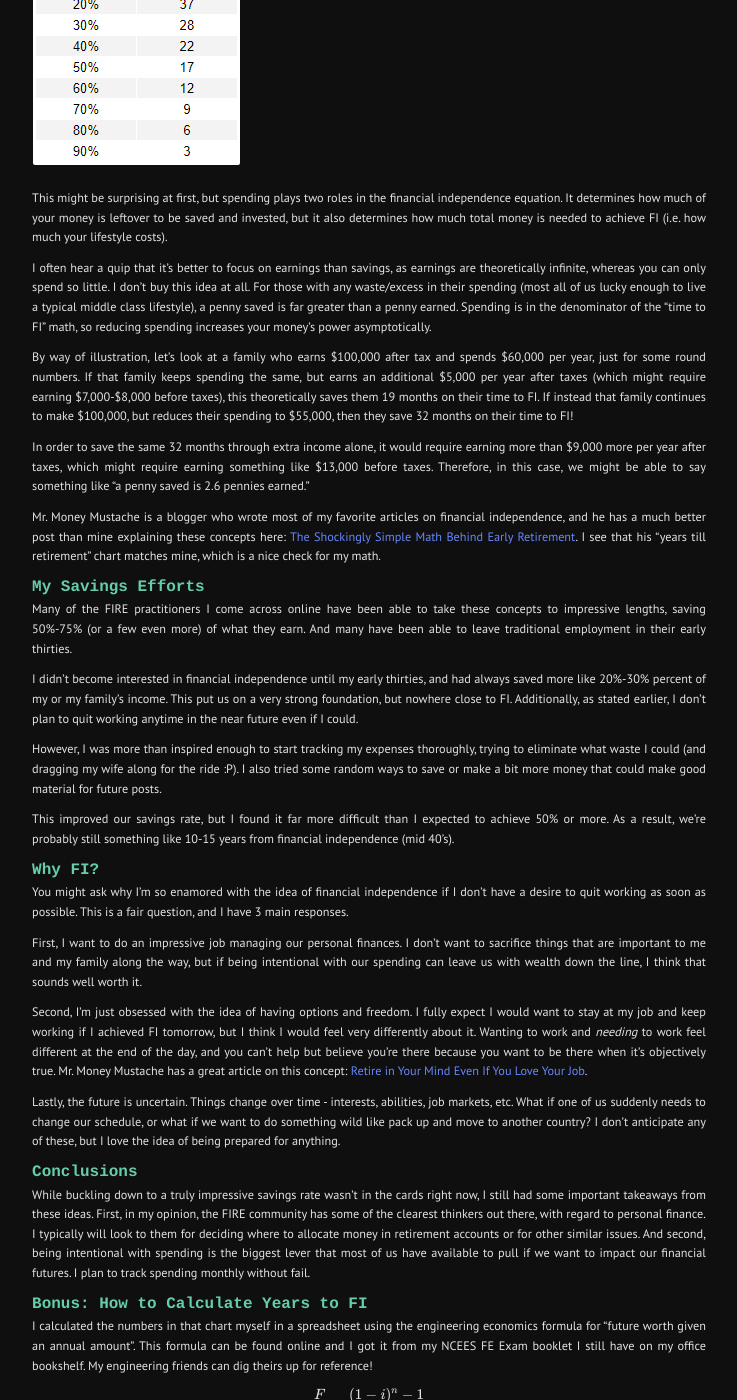
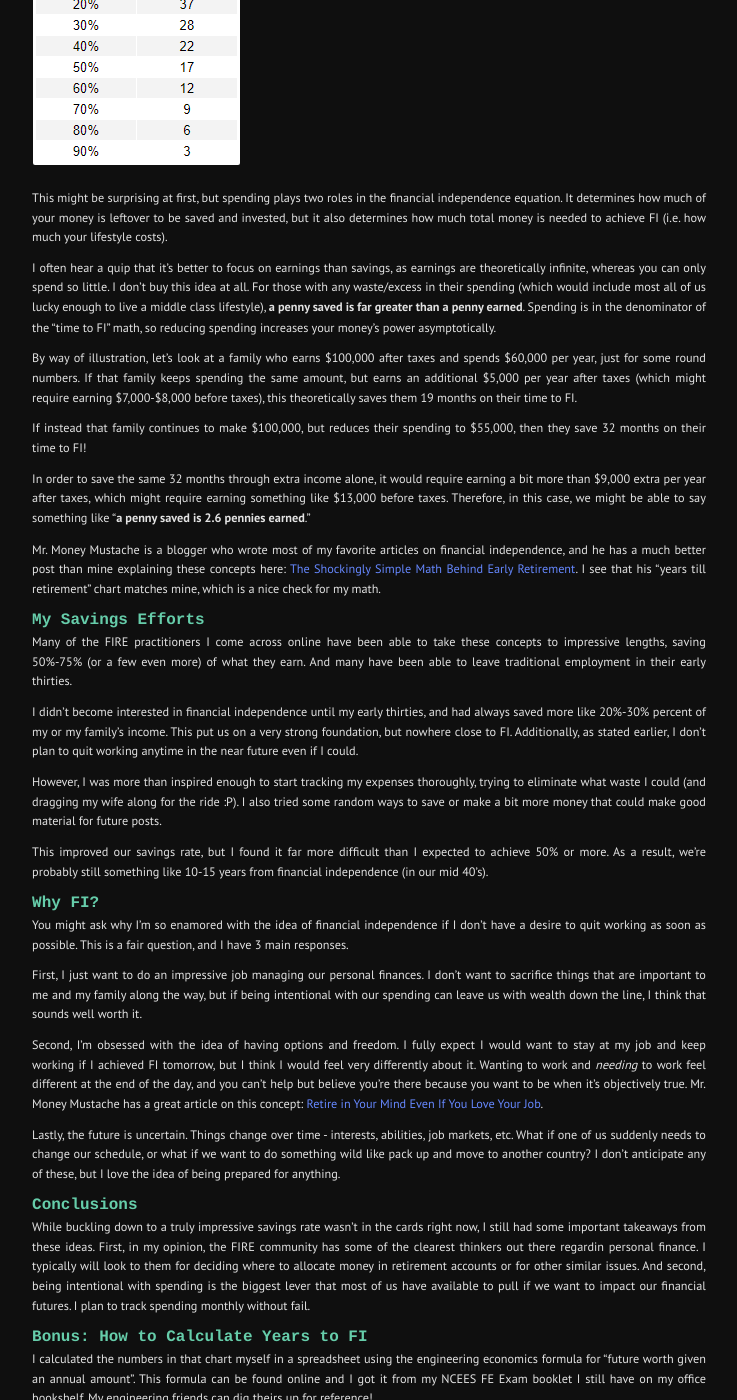
Before and after one commit to labeattie/testpreviewsite, a Jekyll site: the page built from _posts/2022-01-24-my-take-on-fi-pt1.md, in a window 1280 px wide and 1400 px high, scrolled down 1537 px. Shown: the whole window, without its empty margins (271-1008 px from the left). Built offline with Jekyll 4.4.1, drawn with Linux system fonts in a browser that asks for light colours; some of the changed text lies outside the part shown.

Commit message:
minor edits

```diff
--- a/_posts/2022-01-24-my-take-on-fi-pt1.md
+++ b/_posts/2022-01-24-my-take-on-fi-pt1.md
@@ -16,9 +16,9 @@
 ![FI_logo](/testpreviewsite/assets/fire logo.png)
 
 ## Tenet 1: The 4% Rule
-How much money do you need to retire? We don't even have to use such a loaded word. How much money do you need to never have to work again? If you look at many online resources and calculators, they base this answer off of the amount of money you earn.
+How much money do you need to retire? We don't even have to use such a loaded word. How much money do you need to never have to work again? If you look at many online resources and calculators, they will base their answer off of the amount of money you earn.
 
-This is a major pet peeve of mine, as this usually assumes you spend nearly all of the money you make. If I make 10 million dollars a year, but spend the same amount of money that I do now, I wouldn't need any more money to retire, and it wouldn't take hardly any time to get it. Instead, the amount of money you need to retire should be based off of how much money you spend. This can also be thought of as "*how much your lifestyle costs*".
+This is a major pet peeve of mine, as this usually assumes you spend nearly all of the money you make. If I make 10 million dollars a year, but spend the same amount of money that I do now, I wouldn't need more money to retire, and it wouldn't take hardly any time to get the amount I would need. Instead, the amount of money you need to retire should be based off of how much money you spend. This can also be thought of as "*how much your lifestyle costs*."
 
 A common rule of thumb in the FIRE community is the "4% rule". This postulates that, if you withdraw 4% or less per year of a stock/bond portfolio's starting value (adjusted for inflation), you are very unlikely to ever run out of money. This 4% figure is called your "Safe Withdrawal Rate" (SWR). Another way to state this is, if you save up 25x the amount of your annual spending, and have it invested (hopefully in low-fee index funds), then you likely never need to earn another cent.
 
@@ -37,11 +37,13 @@
 
 This might be surprising at first, but spending plays two roles in the financial independence equation. It determines how much of your money is leftover to be saved and invested, but it also determines how much total money is needed to achieve FI (i.e. how much your lifestyle costs).
 
-I often hear a quip that it's better to focus on earnings than savings, as earnings are theoretically infinite, whereas you can only spend so little. I don't buy this idea at all. For those with any waste/excess in their spending (most all of us lucky enough to live a typical middle class lifestyle), a penny saved is far greater than a penny earned. Spending is in the denominator of the "time to FI" math, so reducing spending increases your money's power asymptotically.
+I often hear a quip that it's better to focus on earnings than savings, as earnings are theoretically infinite, whereas you can only spend so little. I don't buy this idea at all. For those with any waste/excess in their spending (which would include most all of us lucky enough to live a middle class lifestyle), **a penny saved is far greater than a penny earned**. Spending is in the denominator of the "time to FI" math, so reducing spending increases your money's power asymptotically.
 
-By way of illustration, let's look at a family who earns $100,000 after tax and spends $60,000 per year, just for some round numbers. If that family keeps spending the same, but earns an additional $5,000 per year after taxes (which might require earning $7,000-$8,000 before taxes), this theoretically saves them 19 months on their time to FI. If instead that family continues to make $100,000, but reduces their spending to $55,000, then they save 32 months on their time to FI!
+By way of illustration, let's look at a family who earns $100,000 after taxes and spends $60,000 per year, just for some round numbers. If that family keeps spending the same amount, but earns an additional $5,000 per year after taxes (which might require earning $7,000-$8,000 before taxes), this theoretically saves them 19 months on their time to FI.
 
-In order to save the same 32 months through extra income alone, it would require earning more than $9,000 more per year after taxes, which might require earning something like $13,000 before taxes. Therefore, in this case, we might be able to say something like "a penny saved is 2.6 pennies earned."
+If instead that family continues to make $100,000, but reduces their spending to $55,000, then they save 32 months on their time to FI!
+
+In order to save the same 32 months through extra income alone, it would require earning a bit more than $9,000 extra per year after taxes, which might require earning something like $13,000 before taxes. Therefore, in this case, we might be able to say something like "**a penny saved is 2.6 pennies earned**."
 
 Mr. Money Mustache is a blogger who wrote most of my favorite articles on financial independence, and he has a much better post than mine explaining these concepts here: [The Shockingly Simple Math Behind Early Retirement][simple_math]. I see that his "years till retirement" chart matches mine, which is a nice check for my math.
 
@@ -52,19 +54,19 @@
 
 However, I was more than inspired enough to start tracking my expenses thoroughly, trying to eliminate what waste I could (and dragging my wife along for the ride :P). I also tried some random ways to save or make a bit more money that could make good material for future posts.
 
-This improved our savings rate, but I found it far more difficult than I expected to achieve 50% or more. As a result, we're probably still something like 10-15 years from financial independence (mid 40's).
+This improved our savings rate, but I found it far more difficult than I expected to achieve 50% or more. As a result, we're probably still something like 10-15 years from financial independence (in our mid 40's).
 
 ## Why FI?
 You might ask why I'm so enamored with the idea of financial independence if I don't have a desire to quit working as soon as possible. This is a fair question, and I have 3 main responses.
 
-First, I want to do an impressive job managing our personal finances. I don't want to sacrifice things that are important to me and my family along the way, but if being intentional with our spending can leave us with wealth down the line, I think that sounds well worth it.
+First, I just want to do an impressive job managing our personal finances. I don't want to sacrifice things that are important to me and my family along the way, but if being intentional with our spending can leave us with wealth down the line, I think that sounds well worth it.
 
-Second, I'm just obsessed with the idea of having options and freedom. I fully expect I would want to stay at my job and keep working if I achieved FI tomorrow, but I think I would feel very differently about it. Wanting to work and *needing* to work feel different at the end of the day, and you can't help but believe you're there because you want to be there when it's objectively true. Mr. Money Mustache has a great article on this concept: [Retire in Your Mind Even If You Love Your Job][swami].
+Second, I'm obsessed with the idea of having options and freedom. I fully expect I would want to stay at my job and keep working if I achieved FI tomorrow, but I think I would feel very differently about it. Wanting to work and *needing* to work feel different at the end of the day, and you can't help but believe you're there because you want to be when it's objectively true. Mr. Money Mustache has a great article on this concept: [Retire in Your Mind Even If You Love Your Job][swami].
 
-Lastly, the future is  uncertain. Things change over time - interests, abilities, job markets, etc. What if one of us suddenly needs to change our schedule, or what if we want to do something wild like pack up and move to another country? I don't anticipate any of these, but I love the idea of being prepared for anything.
+Lastly, the future is uncertain. Things change over time - interests, abilities, job markets, etc. What if one of us suddenly needs to change our schedule, or what if we want to do something wild like pack up and move to another country? I don't anticipate any of these, but I love the idea of being prepared for anything.
 
 ## Conclusions
-While buckling down to a truly impressive savings rate wasn't in the cards right now, I still had some important takeaways from these ideas. First, in my opinion, the FIRE community has some of the clearest thinkers out there, with regard to personal finance. I typically will look to them for deciding where to allocate money in retirement accounts or for other similar issues. And second, being intentional with spending is the biggest lever that most of us have available to pull if we want to impact our financial futures. I plan to track spending monthly without fail.
+While buckling down to a truly impressive savings rate wasn't in the cards right now, I still had some important takeaways from these ideas. First, in my opinion, the FIRE community has some of the clearest thinkers out there regardin personal finance. I typically will look to them for deciding where to allocate money in retirement accounts or for other similar issues. And second, being intentional with spending is the biggest lever that most of us have available to pull if we want to impact our financial futures. I plan to track spending monthly without fail.
 
 ## Bonus: How to Calculate Years to FI
 I calculated the numbers in that chart myself in a spreadsheet using the engineering economics formula for "future worth given an annual amount". This formula can be found online and I got it from my NCEES FE Exam booklet I still have on my office bookshelf. My engineering friends can dig theirs up for reference!
```
Also changed, not shown: other parts of _posts/2022-01-24-my-take-on-fi-pt1.md (+1 -1 lines).
